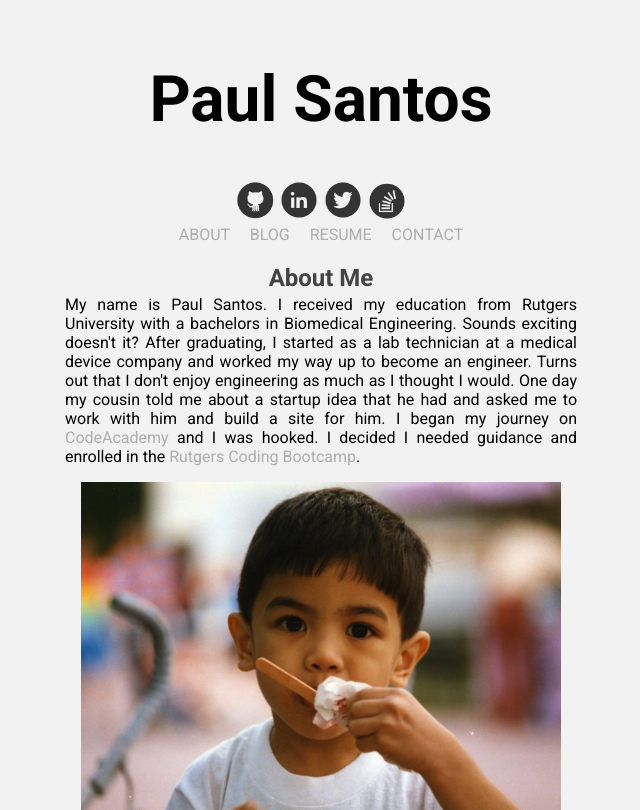
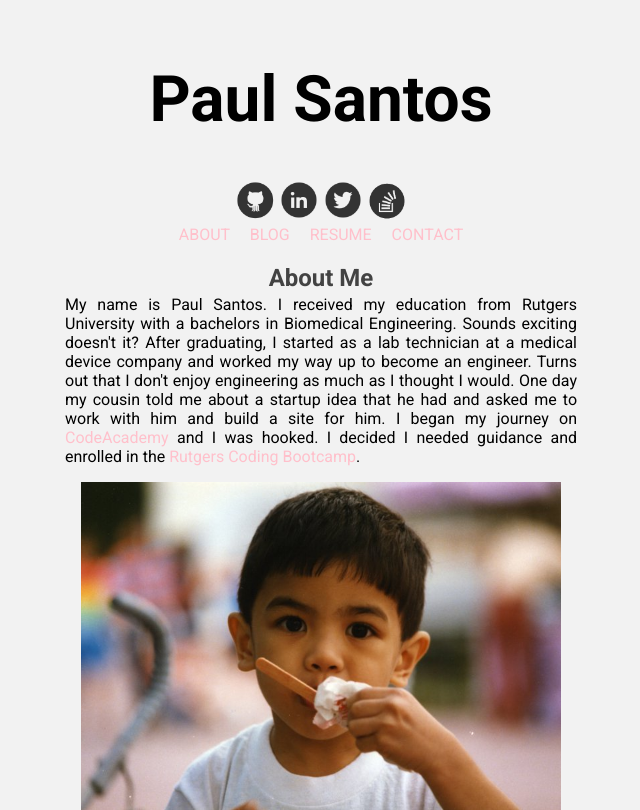
Before and after one commit to paulducsantos/my-portfolio, a PHP site: page /index.php in a window 1280 px wide. Shown: the top 810 px of the page, without its empty margins (319-959 px from the left). Run offline with PHP 8.4, Linux system fonts and the light colour scheme.

Commit message:
changed hyperlinks to a pink color

```diff
--- a/portfolio.css
+++ b/portfolio.css
@@ -76,7 +76,8 @@ li {
 
 a {
   text-decoration: none;
-  color: #AEAEAE;
+  /*   color: #AEAEAE;      Changing color for the homework. -Darryl   */
+  color: pink;
 }
 
 a:hover {
```
